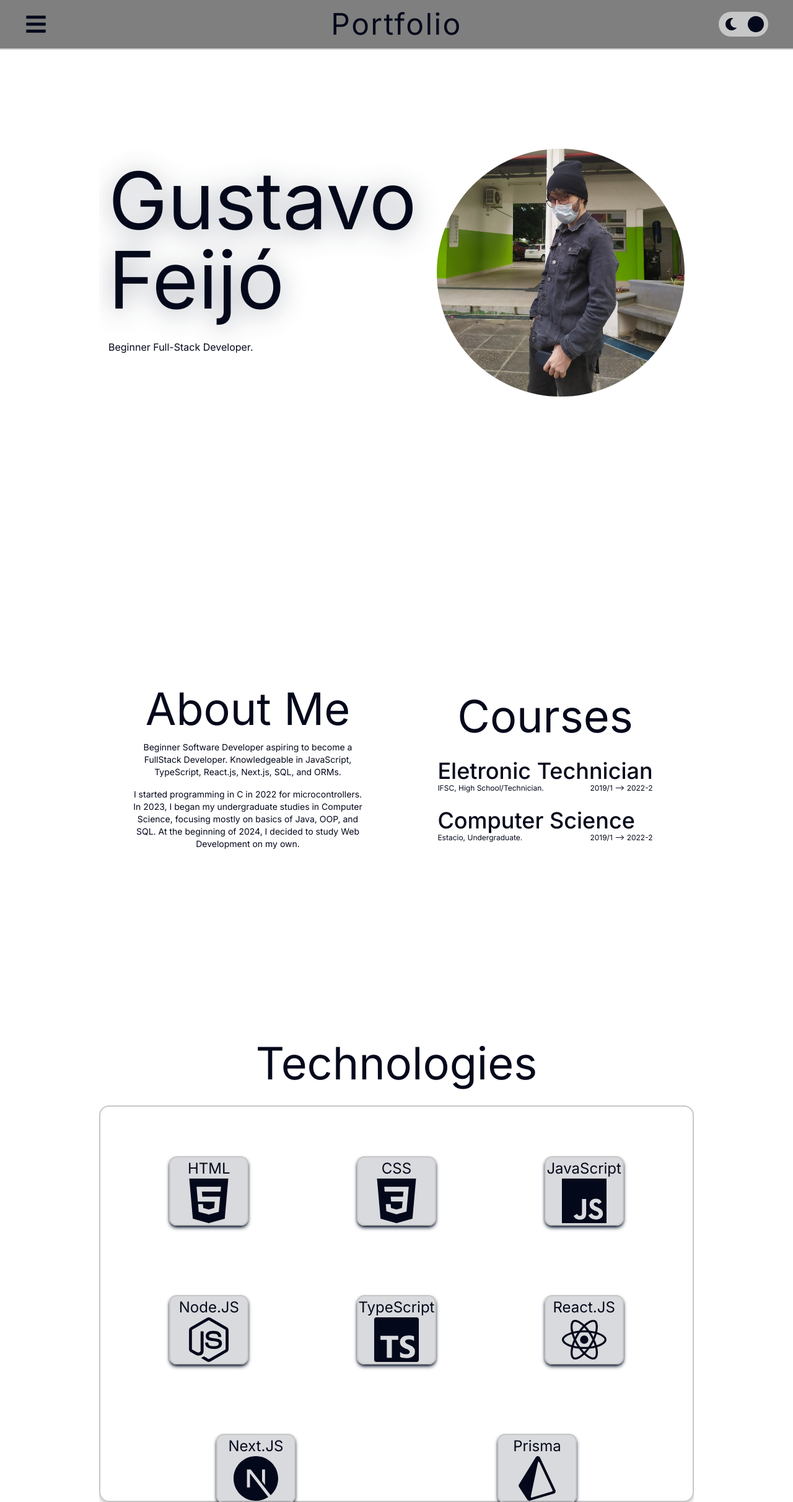
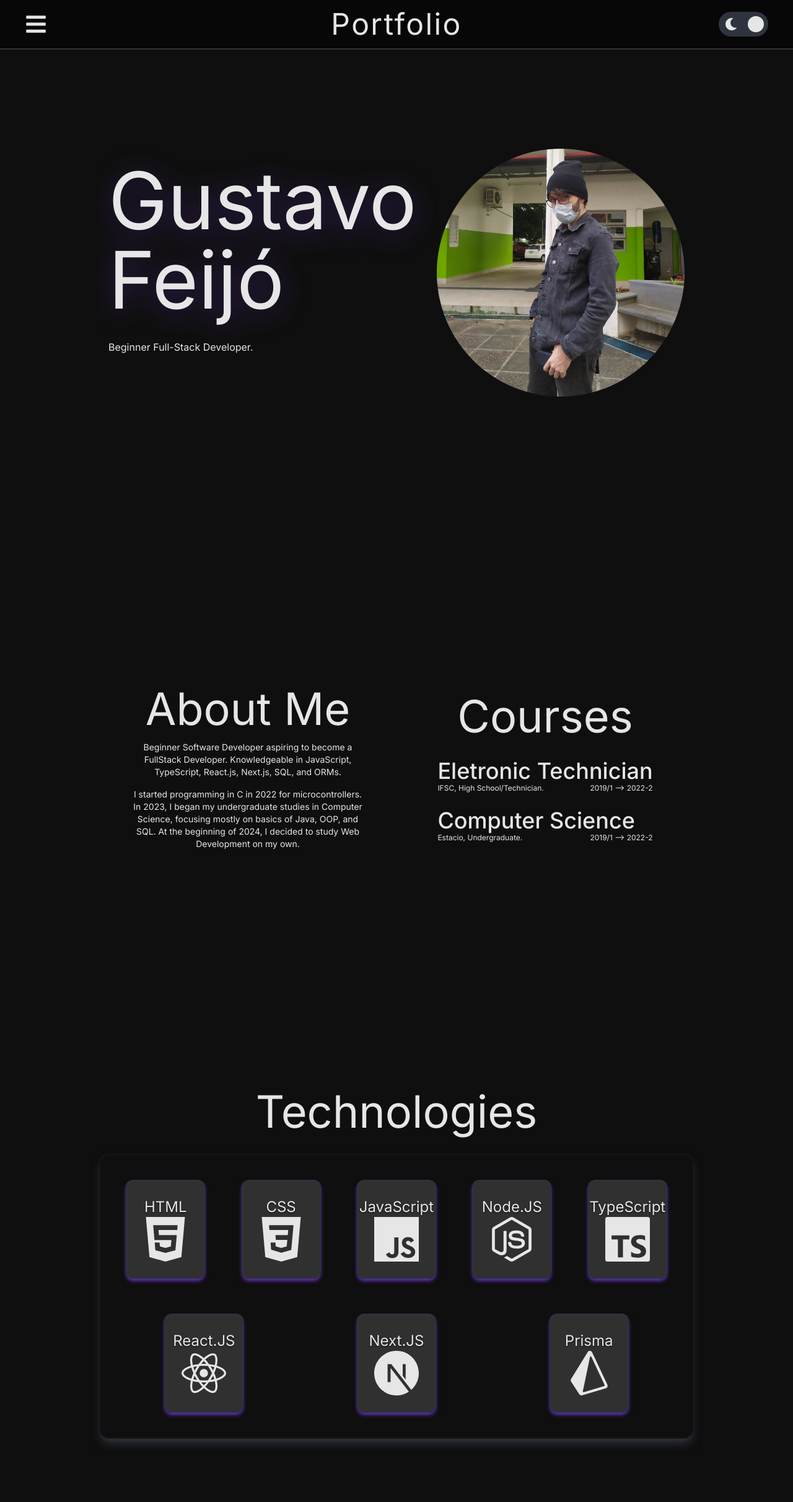
Before and after one commit to Gustavo-Feijo/portfolio, a Next.js app: page /en in a window 1280 px wide. Shown: the whole page at 62% size. After the commit the page ends 2400 px from the top, so only its background shows below. Built offline with nearby package versions, Linux system fonts and the light colour scheme.

Commit message:
3 pages finalized, improved readability and removed unused code

```diff
--- a/app/[locale]/globals.css
+++ b/app/[locale]/globals.css
@@ -7,10 +7,10 @@
     --background: 0, 0%, 100%;
     --foreground: 230, 75%, 6%;
 
-    --primary: 220, 52%, 12%;
+    --primary: 263, 60%, 46%;
     --primary-foreground: 220, 100%, 98%;
 
-    --secondary: 0, 0%, 78%;
+    --secondary: 0, 0%, 68%;
     --secondary-foreground: 220, 52%, 12%;
 
     --border: 213, 38%, 93%;
--- a/app/[locale]/layout.tsx
+++ b/app/[locale]/layout.tsx
@@ -1,13 +1,13 @@
 import type { Metadata } from "next";
 import { Inter } from "next/font/google";
 import "./globals.css";
-import ThemeProvider from "@/components/ThemeProvider";
-import TopBar from "@/components/TopBar";
 import { cn } from "@/lib/utils";
 import { NextIntlClientProvider } from "next-intl";
 import { getMessages, unstable_setRequestLocale } from "next-intl/server";
 import { GlobalStateProvider } from "@/context/GlobalStateContext";
+import ThemeProvider from "@/components/ThemeProvider";
 import Overlay from "@/components/Overlay";
+import TopBar from "@/components/TopBar";
 
 const inter = Inter({ subsets: ["latin"] });
 
@@ -39,7 +39,7 @@ export default async function RootLayout({
         )}
       >
         <NextIntlClientProvider messages={messages}>
-          <ThemeProvider attribute="class" defaultTheme="light">
+          <ThemeProvider attribute="class" defaultTheme="dark">
             <GlobalStateProvider>
               <TopBar />
               <Overlay />
--- a/app/[locale]/page.tsx
+++ b/app/[locale]/page.tsx
@@ -1,9 +1,9 @@
 "use client";
 import About from "@/components/pages/About";
+import Introduction from "@/components/pages/Introduction";
+import Technologies from "@/components/pages/Technologies";
 import usePageScroll from "@/components/hooks/UsePageScroll";
 import { useRef } from "react";
-import Technologies from "@/components/pages/Technologies";
-import Introduction from "@/components/pages/Introduction";
 
 // Component that represents the entire page.
 export default function Home() {
--- a/components/IconCard.tsx
+++ b/components/IconCard.tsx
@@ -16,9 +16,12 @@ function IconCard(tech: { icon: ReactNode; name: string; delay?: number }) {
       transition={{ duration: 0.5 }}
       whileHover={{ scale: 1.2 }}
       viewport={{ once: true }}
-      className="text-7xl h-40 w-32 bg-foreground bg-opacity-15 transition-colors shadow-primary shadow-md duration-500 border-secondary border-2 rounded-xl flex-center flex-col z-20 max-lg:h-32 max-lg:w-24 max-lg:text-5xl hover:text-primary hover:border-primary hover:border-opacity-20 [@media(max-height:900px)]:h-28"
+      className="h-40 w-32  bg-foreground bg-opacity-15 shadow-primary shadow-md border-2 border-secondary rounded-xl flex-center flex-col  z-20 transition-colors text-7xl
+      max-lg:h-32 max-lg:w-24 max-lg:text-5xl hover:text-primary hover:border-primary hover:border-opacity-20 "
     >
-      <span className="text-2xl max-lg:text-lg">{tech.name}</span>
+      <span className="text-2xl drop-shadow-[0_1.2px_1.2px_rgba(0,0,0,0.8)] max-lg:text-lg">
+        {tech.name}
+      </span>
       {tech.icon}
     </motion.div>
   );
--- a/components/LocaleSwitcher.tsx
+++ b/components/LocaleSwitcher.tsx
@@ -2,7 +2,6 @@
 import { cn } from "@/lib/utils";
 import { usePathname, useRouter } from "@/navigation";
 import { useLocale } from "next-intl";
-import React from "react";
 // Array contaning the 2 available locales.
 const locales = [
   { locale: "br", flag: "🇧🇷" },
--- a/components/Overlay.tsx
+++ b/components/Overlay.tsx
@@ -1,6 +1,6 @@
 "use client";
+import { AnimatePresence, motion } from "framer-motion";
 import { useGlobalState } from "@/context/GlobalStateContext";
-import { AnimatePresence, motion } from "framer-motion";
 import { useTranslations } from "next-intl";
 import LocaleSwitcher from "./LocaleSwitcher";
 
@@ -21,14 +21,14 @@ function Overlay() {
     <AnimatePresence>
       {state.overlayOpen && (
         <motion.div
-          className="fixed left-0 top-20 h-[calc(100vh-80px)] w-full bg-zinc-950 bg-opacity-20 z-50 backdrop-blur-md overflow-scroll  "
+          className="fixed top-20 h-[calc(100vh-80px)] w-full bg-zinc-950 bg-opacity-40 z-50 backdrop-blur-md"
           initial={{ scale: 0 }}
           animate={{ scale: 1 }}
           transition={{ duration: 0.3 }}
           exit={{ scale: 0 }}
           key="Overlay"
         >
-          <nav className="flex flex-col gap-16 items-center pt-10 max-lg:gap-12">
+          <nav className="flex flex-col items-center pt-10 gap-16 max-lg:gap-12">
             <LocaleSwitcher />
             {buttonText.map((button, index) => (
               <motion.button
--- a/components/ThemeSwitcher.tsx
+++ b/components/ThemeSwitcher.tsx
@@ -1,8 +1,10 @@
 "use client";
-import { useState } from "react";
 import { FaMoon, FaSun } from "react-icons/fa";
 import { motion } from "framer-motion";
+import { useState } from "react";
 import { useTheme } from "next-themes";
+
+// Component for switching the theme.
 function ThemeSwitcher() {
   const [isDark, setDark] = useState(true);
   const { setTheme, theme } = useTheme();
--- a/components/TopBar.tsx
+++ b/components/TopBar.tsx
@@ -1,10 +1,10 @@
 "use client";
 import React from "react";
 import { FaBars, FaTimes } from "react-icons/fa";
+import { motion } from "framer-motion";
+import { useGlobalState } from "@/context/GlobalStateContext";
+import { useTranslations } from "next-intl";
 import ThemeSwitcher from "./ThemeSwitcher";
-import { useGlobalState } from "@/context/GlobalStateContext";
-import { motion } from "framer-motion";
-import { useTranslations } from "next-intl";
 
 //Function to render the topbar, containing a theme switcher and a simple menu button.
 function TopBar() {
@@ -13,7 +13,7 @@ function TopBar() {
   const t = useTranslations("TopBar");
   return (
     <motion.header
-      className="h-20 w-[100vw] max-w-full px-10 flex items-center fixed top-0 left-0 right-0 border-b-2 z-10 transition-colors duration-1000 border-secondary bg-black bg-opacity-50 backdrop-blur-md max-[400px]:px-4"
+      className="h-20 w-[100vw] px-10 flex items-center fixed border-secondary border-b-2 z-10 transition-colors duration-1000  bg-black bg-opacity-50 backdrop-blur-md max-[400px]:px-4"
       initial={{ y: -80 }}
       animate={{ y: 0 }}
     >
@@ -26,7 +26,7 @@ function TopBar() {
             transition={{ duration: 0.3 }}
             onClick={() => toggleOverlay()}
           >
-            <FaTimes className="text-4xl cursor-pointer transition-transform duration-200 hover:scale-150" />
+            <FaTimes className="text-4xl cursor-pointer transition-transform hover:scale-150" />
           </motion.div>
         ) : (
           <motion.div
@@ -36,7 +36,7 @@ function TopBar() {
             transition={{ duration: 0.3 }}
             onClick={() => toggleOverlay()}
           >
-            <FaBars className="text-4xl cursor-pointer transition-transform duration-200 hover:scale-150" />
+            <FaBars className="text-4xl cursor-pointer transition-transform hover:scale-150" />
           </motion.div>
         )}
       </div>
--- a/components/pages/About.tsx
+++ b/components/pages/About.tsx
@@ -77,7 +77,7 @@ function About() {
   ];
 
   return (
-    <section className="w-full min-h-[100dvh]  pt-20 flex items-center justify-around overflow-clip max-lg:flex-col max-lg:justify-center max-lg:gap-8">
+    <section className="w-full min-h-[100dvh]  pt-20 flex items-center justify-around max-lg:flex-col max-lg:justify-center max-lg:gap-8">
       <motion.div className="h-fit w-96 flex flex-col gap-4 items-center justify-around max-[480px]:max-w-80">
         <AnimatedHeading text={t("aboutMe")} />
         <AnimatedParagraph text={t("aboutMeDesc")} />
--- a/components/pages/Technologies.tsx
+++ b/components/pages/Technologies.tsx
@@ -1,20 +1,17 @@
 "use client";
 import { motion } from "framer-motion";
-import { useTranslations } from "next-intl";
-import { ReactNode, useEffect, useRef } from "react";
 import {
   SiCss3,
-  SiFramer,
   SiHtml5,
   SiJavascript,
-  SiMysql,
   SiNextdotjs,
   SiNodedotjs,
   SiPrisma,
   SiReact,
-  SiReacthookform,
   SiTypescript,
 } from "react-icons/si";
+import { useTranslations } from "next-intl";
+import { ReactNode, useEffect, useRef } from "react";
 import IconCard from "../IconCard";
 
 // Type to be passed to the Icon Card.
@@ -73,7 +70,7 @@ function Technologies() {
   }, []);
 
   return (
-    <section className="w-full min-h-[100dvh] pt-20 flex flex-col gap-8 items-center justify-center overflow-clip max-lg:flex-col max-lg:justify-center max-lg:gap-8">
+    <section className=" min-h-[100dvh] pt-20 flex-center flex-col gap-8">
       <motion.span
         initial={{ y: -25, x: 25, opacity: 0 }}
         whileInView={{
@@ -95,7 +92,8 @@ function Technologies() {
           transition: { duration: 0.5, delay: 0.2 },
         }}
         viewport={{ once: true }}
-        className="w-full h-fit max-h-[70dvh] relative border-2 border-secondary bg-[rgba(var(--foreground),0.1)] rounded-2xl shadow-md shadow-secondary flex justify-around flex-wrap p-20 gap-28 border-effect card-effect max-[1200px]:p-10 max-[1200px]:gap-14 max-md:gap-8 max-md:p-4 dark:border [@media(max-height:900px)]:max-h-[80dvh]"
+        className="flex justify-around flex-wrap max-h-[80dvh] border-2 border-secondary border-opacity-25 rounded-2xl shadow-lg shadow-secondary p-20 gap-28 border-effect card-effect
+        max-[1350px]:p-10 max-[1350px]:gap-14 max-md:gap-4 max-md:p-4"
         ref={cardRef}
       >
         {techList.map((technologie, index) => {
```
